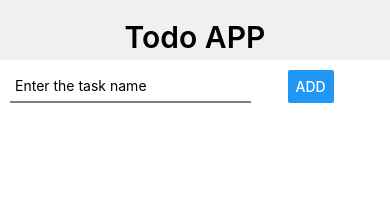
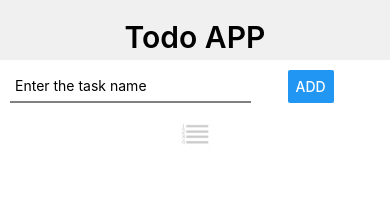
Before and after one commit to gpasha/react-native_Todo_App, a React Native app: screen / in a window 390 px wide. Shown: the top 205 px of the page. Built offline with nearby package versions, Linux system fonts and the light colour scheme.

Commit message:
third section v.2

```diff
--- a/src/screens/MainScreen.js
+++ b/src/screens/MainScreen.js
@@ -1,12 +1,11 @@
 import React from 'react'
-import { View, StyleSheet, FlatList } from 'react-native'
+import { View, StyleSheet, FlatList, Image } from 'react-native'
 import { AppTodo } from '.././components/AppTodo'
 import { Todo } from '.././components/Todo'
 
 export const MainScreen = ({ addTodo, removeTodo, todos, openTodo }) => {
-    return (
-        <View>
-            <AppTodo onSubmit={addTodo} />
+
+  let content = (
     <FlatList
       style={styles.containerList}
       data={todos}
@@ -15,6 +14,23 @@ export const MainScreen = ({ addTodo, removeTodo, todos, openTodo }) => {
       )}
       keyExtractor={item => item.id}
     />
+  )
+
+  if ( todos.length === 0 ) {
+    content = (
+      <View style={styles.imageBlock} >
+        <Image style={styles.image} source={require('../../assets/empty_list.jpg')} />
+        {/* <Image style={styles.image} source={{ uri: 'https://cdn.onlinewebfonts.com/svg/img_60937.png' }} />         */}
+      </View>
+    )
+  }
+
+  return (
+      <View>
+          <AppTodo onSubmit={addTodo} />
+
+          { content }
+
       </View>
     )
 }
@@ -22,5 +38,17 @@ export const MainScreen = ({ addTodo, removeTodo, todos, openTodo }) => {
 const styles = StyleSheet.create({
   containerList: {
     maxHeight: '80%'
+  },
+  imageBlock: {
+    width: '100%',
+    height: '80%',
+    justifyContent: 'center',
+    alignItems: 'center'
+  },
+  image: {
+    width: '80%',
+    height: '80%',
+    resizeMode: 'contain',
+    opacity: 0.2
   }
 });
```
Also changed, not shown: assets/empty_list.jpg (added). Lines whose indentation alone changed are shown as unchanged.
